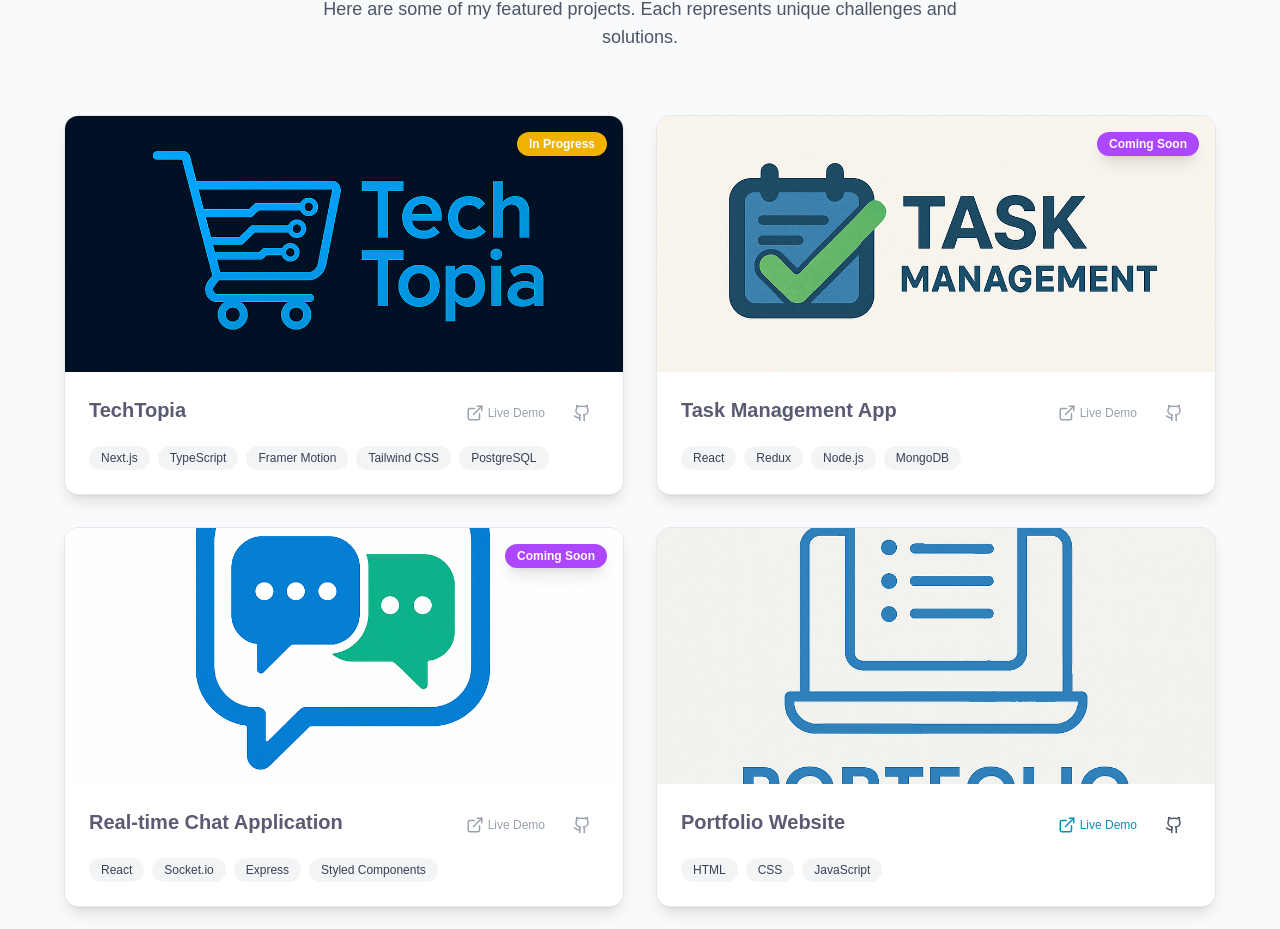
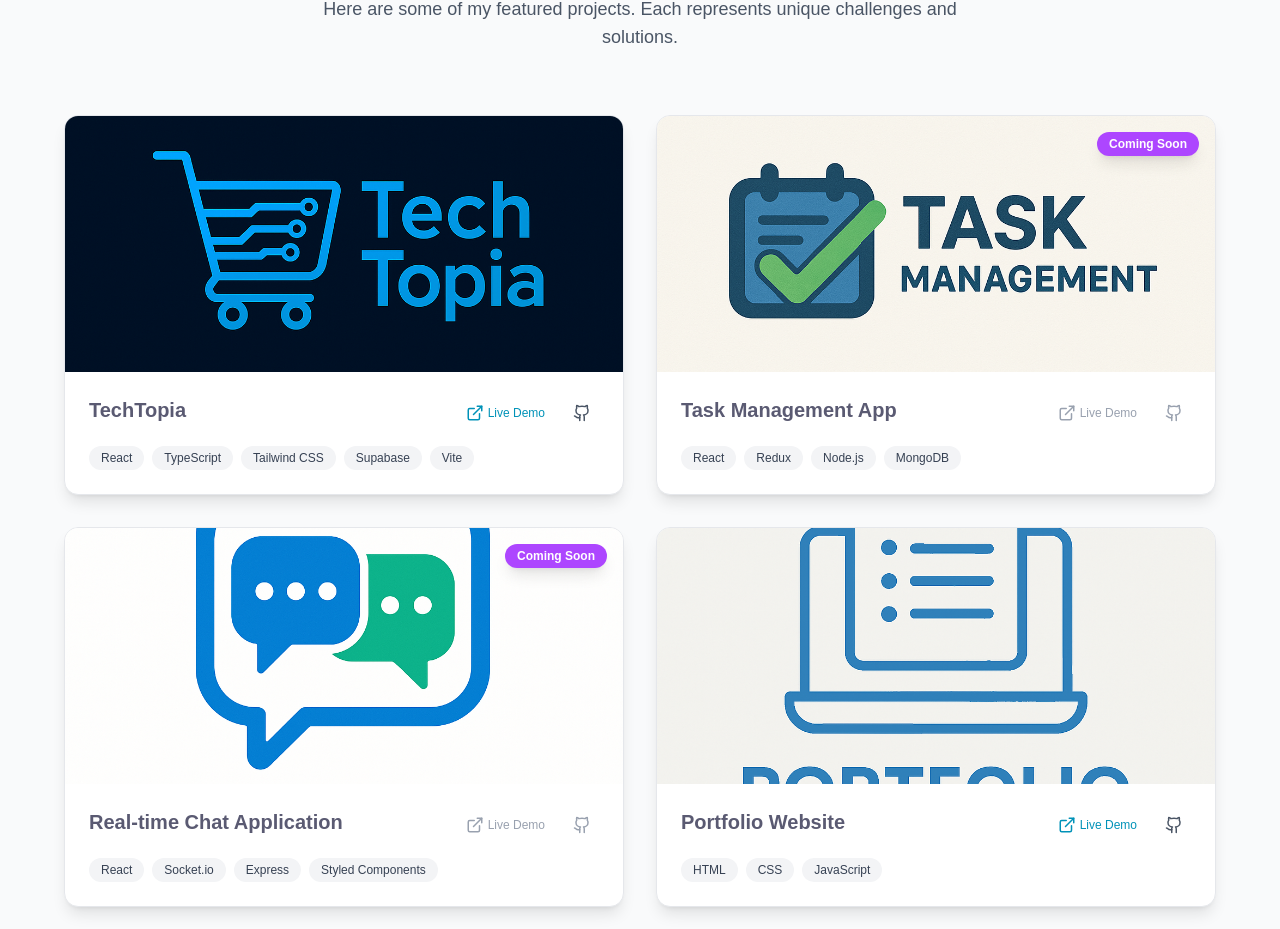
Before and after one commit to bev-ly/BEV-Portfolio, a Next.js app: page / in a window 1280 px wide. Shown: the part 957-1886 px from the top of the page. Built offline with nearby package versions, Linux system fonts and the light colour scheme.

Commit message:
tech-topia

```diff
--- a/components/Projects.tsx
+++ b/components/Projects.tsx
@@ -6,17 +6,17 @@ import { ExternalLink, Github } from "lucide-react";
 import { Container } from "@mui/material";
 
 const projects = [
-  {
+ {
     id: 1,
     title: "TechTopia",
     description:
-      "A full-stack e-commerce platform with modern UI, cart functionality, and secure payments built with Next.js and TypeScript.",
-      image: "/TechTopia.png?height=300&width=300",
-    tags: ["Next.js", "TypeScript", "Framer Motion", "Tailwind CSS", "PostgreSQL"],
-    liveUrl: "#",
-    githubUrl: "https://github.com/bev-ly/TechTopia-ecommerce",
-    status: "In Progress",
+      "A modern laptop-focused e-commerce app with sleek UI, cart system, order tracking, and secure checkout built with React and TypeScript.",
+    image: "/TechTopia.png?height=300&width=300",
+    tags: ["React", "TypeScript", "Tailwind CSS", "Supabase", "Vite"],
+    liveUrl: "https://ubiquitous-cranachan-f57399.netlify.app/",
+    githubUrl: "https://github.com/bev-ly/tech-topia",
   },
+
   {
     id: 2,
     title: "Task Management App",
```
